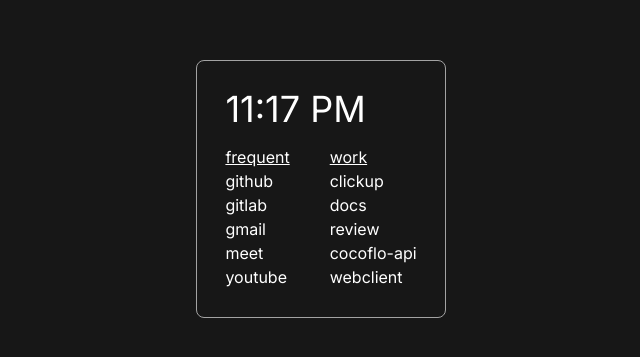
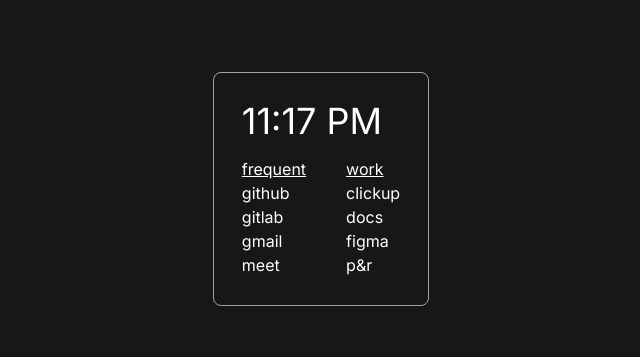
Before and after one commit to hisbaan/startpage, a Next.js app: page / in a window 1280 px wide. Shown: the part 211-568 px from the top of the page, without its empty margins (319-959 px from the left). Built offline with nearby package versions, Linux system fonts and the light colour scheme.

Commit message:
Update links and fix flex layout

```diff
--- a/src/app/page.tsx
+++ b/src/app/page.tsx
@@ -8,7 +8,6 @@
       { title: "gitlab", url: "https://gitlab.com" },
       { title: "gmail", url: "https://mail.google.com" },
       { title: "meet", url: "https://meet.google.com" },
-      { title: "youtube", url: "https://youtube.com" },
     ],
   },
   {
@@ -20,17 +19,21 @@
       },
       { title: "docs", url: "https://app.clickup.com/9014374112/docs" },
       {
-        title: "review",
-        url: "https://gitlab.com/groups/cocoflo-dev/-/merge_requests",
+        title: "figma",
+        url: "https://www.figma.com/design/WMXzoJU8DZox68bW8QBQqp/REC--Wireframes",
       },
       {
-        title: "cocoflo-api",
-        url: "https://gitlab.com/cocoflo-dev/cocoflo-api/-/merge_requests",
+        title: "p&r",
+        url: "https://gitlab.com/cocoflo-dev/parks-and-rec/-/merge_requests",
       },
-      {
-        title: "webclient",
-        url: "https://gitlab.com/cocoflo-dev/webclient/-/merge_requests",
-      },
+      // {
+      //   title: "cocoflo-api",
+      //   url: "https://gitlab.com/cocoflo-dev/cocoflo-api/-/merge_requests",
+      // },
+      // {
+      //   title: "webclient",
+      //   url: "https://gitlab.com/cocoflo-dev/webclient/-/merge_requests",
+      // },
     ],
   },
 ];
@@ -40,12 +43,17 @@
     <main className="flex min-h-screen flex-col items-center justify-center">
       <div className="text-white border border-neutral-400 rounded-lg p-7 flex flex-col gap-4">
         <DateComponent />
-        <div className="flex justify-center items-center gap-10">
+        <div className="flex justify-center items-start gap-10">
           {links.map((section) => (
             <div key={section.header} className="flex flex-col">
               <div className="underline">{section.header}</div>
               {section.items.map((item) => (
-                <a className="hover:text-neutral-300 transition-all" target="_top" key={item.title} href={item.url}>
+                <a
+                  className="hover:text-neutral-300 transition-all"
+                  target="_top"
+                  key={item.title}
+                  href={item.url}
+                >
                   {item.title}
                 </a>
               ))}
```
